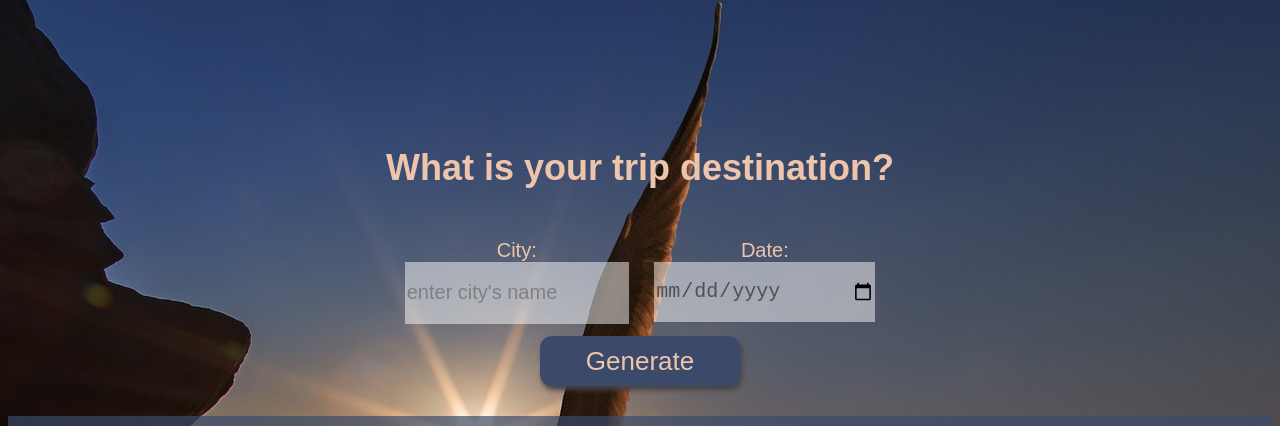
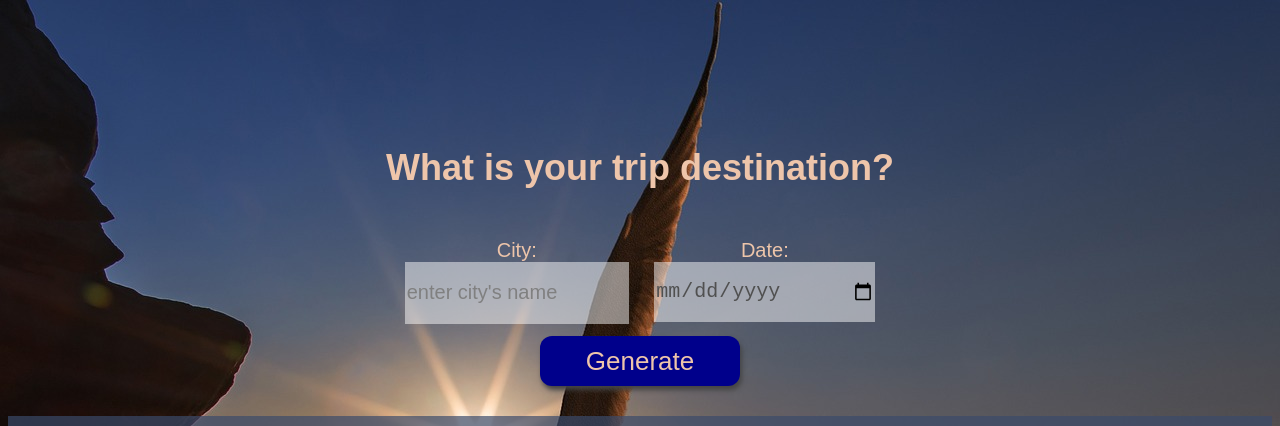
Before and after one commit to Neniya/travel-app, a website built with webpack: page src/client/views/index.html in a window 1280 px wide. In both pictures the pointer is over the button "Generate". Shown: the top 426 px of the page. Built offline with nearby package versions, Linux system fonts and the light colour scheme; a web font is replaced by a local one.

Commit message:
feat: add :hover style for button and input

```diff
--- a/src/client/styles/style.scss
+++ b/src/client/styles/style.scss
@@ -48,17 +48,14 @@ body {
 /*  Basic Styling To Override Default For Basic HTML Elements */
 label {
   display: block;
-  /*font-size: 100%;*/
 }
 
 input {
-  /*display: block;*/
   height: 60px;
   width: 220px;
   background: #ffffff7c;
   color: $darkgrey-color;
   font-size: 20px;
-  /*font-family: sans-serif, "Oswald";*/
   border: none;
 }
 
@@ -138,6 +135,15 @@ button:focus {
 
 .weather_day_icon {
   block-size: 3em;
+}
+
+button:hover {
+  cursor: pointer;
+  background-color: darkblue;
+}
+
+input:hover {
+  background-color: #ece4c1a8;
 }
 
 @media (min-width: 1100px) {
```
